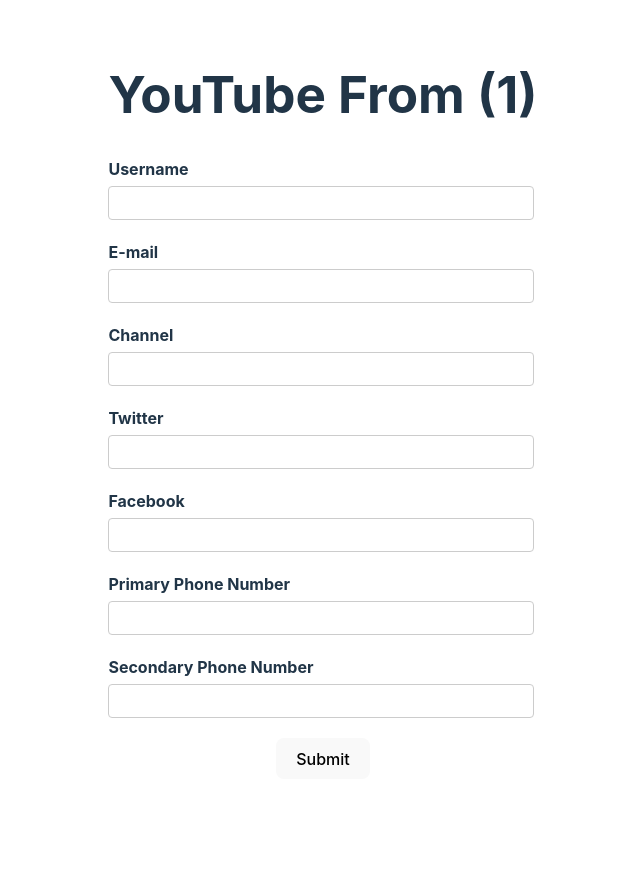
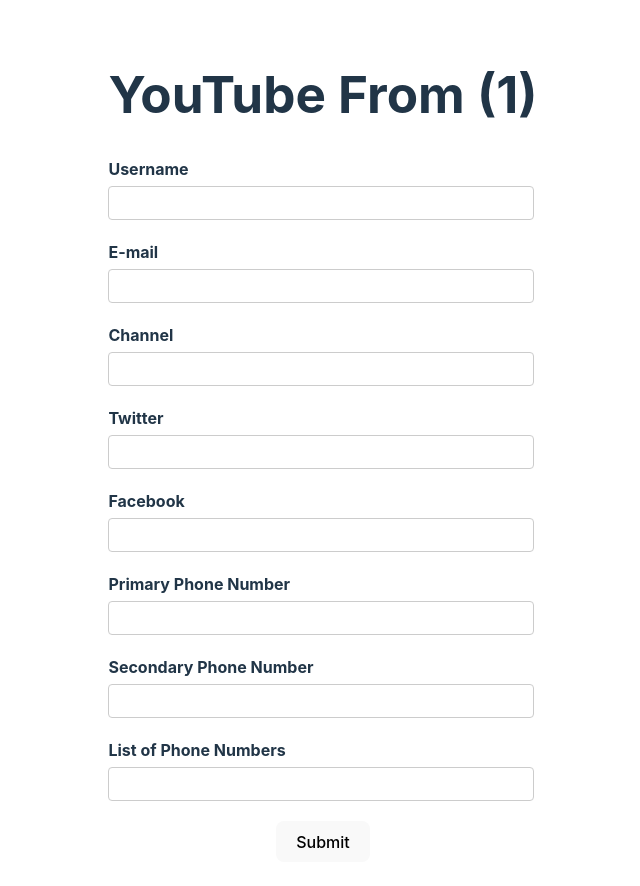
Before and after one commit to zahrabagheri1/document-of-what-i-learn, a React (Vite) app in the folder react-hook-form/rhf-demo/: page / in a window 1280 px wide. Shown: the top 886 px of the page, without its empty margins (317-957 px from the left). Before the commit the page ends 811 px from the top, so only its background shows below. Built offline with nearby package versions, Linux system fonts and the light colour scheme.

Commit message:
daynamic value

```diff
--- a/react-hook-form/rhf-demo/src/components/YouTubeFrom.tsx
+++ b/react-hook-form/rhf-demo/src/components/YouTubeFrom.tsx
@@ -1,5 +1,5 @@
 import React from 'react'
-import { useForm } from 'react-hook-form';
+import { useForm, useFieldArray } from 'react-hook-form';
 import { DevTool } from '@hookform/devtools';
 
 let renderCount = 0;
@@ -13,6 +13,9 @@ type FormData = {
     facebook: string;
   }
   phoneNumbers: string[];
+  phNumbers: {
+    number: string;
+  }[]
 }
 
 function YouTubeFrom() {
@@ -25,7 +28,9 @@ function YouTubeFrom() {
         twitter: "",
         facebook: ""
       },
-      phoneNumbers: ["", ""]
+      phoneNumbers: ["", ""],
+      phNumbers: [{ number: "" }],
+
     }
     // defaultValues: async () => {
     //   const response = await fetch("https://jsonplaceholder.typicode.com/users/1")
@@ -40,6 +45,11 @@ function YouTubeFrom() {
   const { register, control, handleSubmit, formState } = form;
   // const { name, ref, onChange, onBlur } = register('username');
   const { errors } = formState;
+
+  const { fields, append, remove } = useFieldArray({
+    name: 'phNumbers',
+    control
+  })
 
   const onSubmit = (data: FormData) => {
     console.log("Form Submitted", data)
@@ -115,6 +125,19 @@ function YouTubeFrom() {
           <input type="text" id="secondary-phone" {...register('phoneNumbers.1')} />
         </div>
 
+        <div>
+          <label>List of Phone Numbers</label>
+          <div>
+            {
+              fields.map((field, index) => {
+                return (<div className='form-control' key={field.id}>
+                  <input type='text' {...register(`phNumbers.${index}.number` as const)} />
+                  </div>)
+              })
+            }
+          </div>
+        </div>
+
         <button type='submit'>Submit</button>
       </form>
 
```
